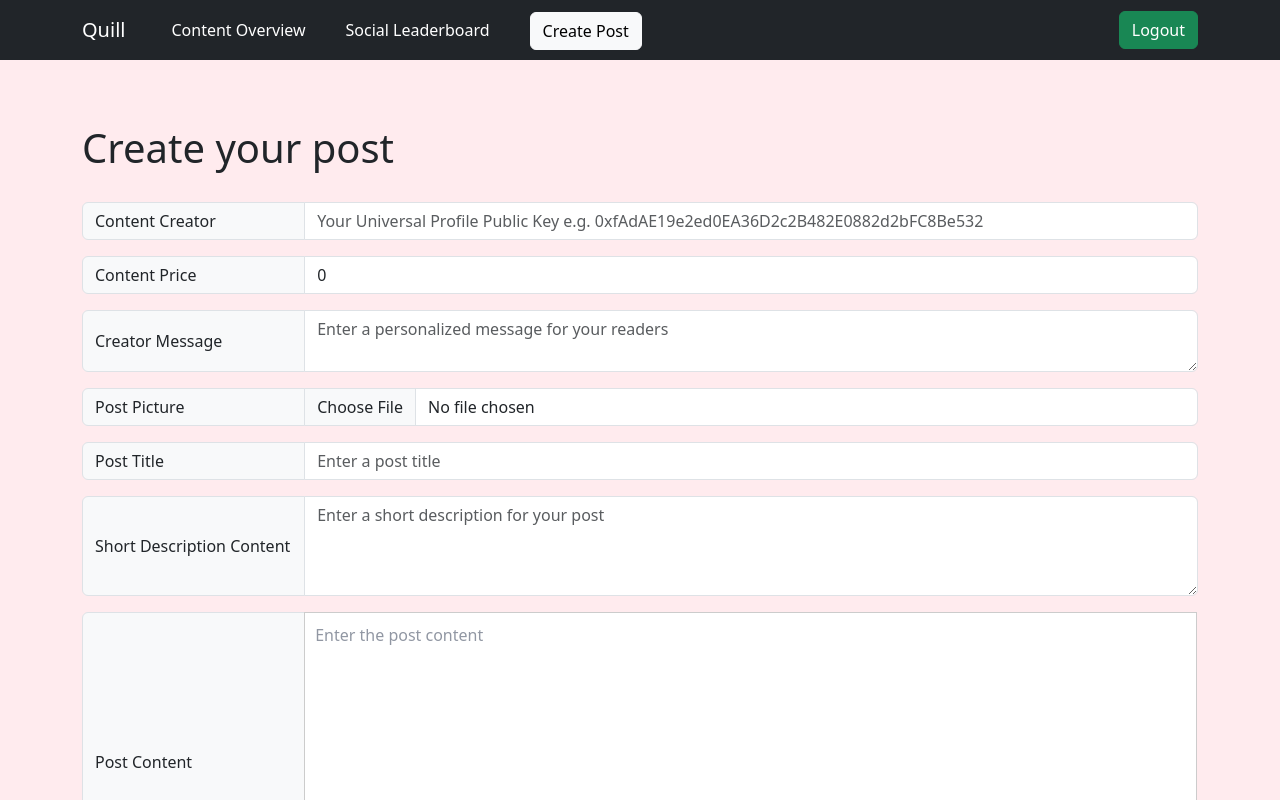
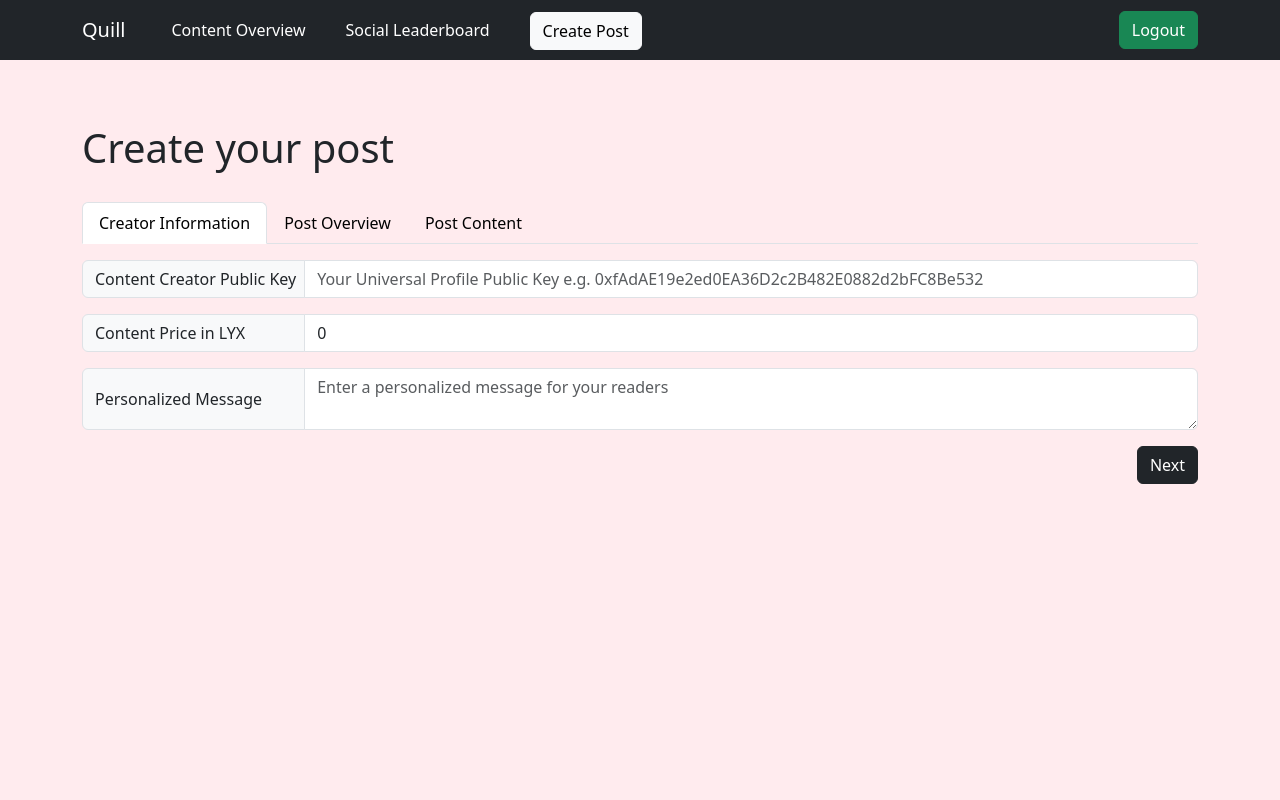
Before and after one commit to bitcargoCrew/Lukso_MicroPaymentApp, a Next.js app in the folder frontend/: page /createContentPage in a window 1280 px wide. Shown: the top 800 px of the page. Built offline with nearby package versions, Linux system fonts and the light colour scheme.

Commit message:
change post page

```diff
--- a/frontend/src/components/ContentList.module.css
+++ b/frontend/src/components/ContentList.module.css
@@ -8,6 +8,7 @@
   height: auto; /* Maintains the aspect ratio */
   display: block; /* Removes any extra space around the image */
   margin: 0 auto; /* Centers the image within the column */
+  overflow: hidden;
 }
 
 .customCol {
--- a/frontend/src/pages/createContentPage.module.css
+++ b/frontend/src/pages/createContentPage.module.css
@@ -15,6 +15,6 @@
   border: 1px solid #ccc;
   padding: 10px;
   min-height: 300px;
-  width: 80%;
+  width: 100%;
   background-color: #fff;
 }
--- a/frontend/src/pages/createContentPage.tsx
+++ b/frontend/src/pages/createContentPage.tsx
@@ -1,17 +1,23 @@
 import styles from "./createContentPage.module.css";
-import { Button, Form, InputGroup } from "react-bootstrap";
+import { Button, Form, InputGroup, Tab, Tabs } from "react-bootstrap";
 import React, { useEffect, useState } from "react";
 import RootLayout from "../app/layout";
 import { useRouter } from "next/router";
 import NavBar from "../components/NavBar";
 import ContentDataInterface from "@/components/ContentDataInterface";
 import config from "../../config";
-import { Editor, EditorState, convertToRaw, convertFromRaw } from "draft-js";
-import 'draft-js/dist/Draft.css';
+import { Editor, EditorState, convertToRaw } from "draft-js";
+import "draft-js/dist/Draft.css";
 
 const CreateContentPage: React.FC = () => {
   const router = useRouter();
   const [account, setAccount] = useState<string>("");
+  const [isClient, setIsClient] = useState(false);
+  const [activeTab, setActiveTab] = useState("creator"); // Track active tab
+
+  useEffect(() => {
+    setIsClient(true);
+  }, []);
 
   useEffect(() => {
     const accountQuery = router.query.account as string;
@@ -50,7 +56,11 @@ const CreateContentPage: React.FC = () => {
     }));
   };
 
-  const handleChange = (e: React.ChangeEvent<HTMLInputElement | HTMLTextAreaElement | HTMLSelectElement>) => {
+  const handleChange = (
+    e: React.ChangeEvent<
+      HTMLInputElement | HTMLTextAreaElement | HTMLSelectElement
+    >
+  ) => {
     const { name, value } = e.target;
     if (name === "contentTags") {
       setFormData((prevState) => ({
@@ -85,13 +95,25 @@ const CreateContentPage: React.FC = () => {
     formDataToSend.append("contentCreator", formData.contentCreator);
     formDataToSend.append("contentCosts", String(formData.contentCosts));
     formDataToSend.append("creatorMessage", formData.creatorMessage);
-    formDataToSend.append("contentShortDescription", formData.contentShortDescription);
-    formDataToSend.append("contentLongDescription", formData.contentLongDescription);
+    formDataToSend.append(
+      "contentShortDescription",
+      formData.contentShortDescription
+    );
+    formDataToSend.append(
+      "contentLongDescription",
+      formData.contentLongDescription
+    );
     formDataToSend.append("contentTags", formData.contentTags.join(","));
     formDataToSend.append("numberOfRead", String(formData.numberOfRead));
     formDataToSend.append("numberOfLikes", String(formData.numberOfLikes));
-    formDataToSend.append("numberOfComments", String(formData.numberOfComments));
-    formDataToSend.append("contentComments", formData.contentComments.join(","));
+    formDataToSend.append(
+      "numberOfComments",
+      String(formData.numberOfComments)
+    );
+    formDataToSend.append(
+      "contentComments",
+      formData.contentComments.join(",")
+    );
 
     if (formData.contentMedia) {
       formDataToSend.append("contentMedia", formData.contentMedia);
@@ -118,6 +140,10 @@ const CreateContentPage: React.FC = () => {
     }
   };
 
+  const handleTabChange = (tab: string) => {
+    setActiveTab(tab);
+  };
+
   return (
     <div>
       <NavBar account={account} />
@@ -125,8 +151,22 @@ const CreateContentPage: React.FC = () => {
         <div>
           <h1 className={styles.rowSpace}>Create your post</h1>
           <Form onSubmit={handleSubmit}>
+            {isClient && (
+              <Tabs
+                transition={false}
+                id="create-content-tabs"
+                className="mb-3"
+                activeKey={activeTab}
+                onSelect={(k) => handleTabChange(k as string)}
+              >
+                <Tab eventKey="creator" title={<span style={{ color: 'black' }}>Creator Information</span>}>
                   <InputGroup className="mb-3">
-              <InputGroup.Text id="basic-addon1" className={styles.inputGroupText}>Content Creator</InputGroup.Text>
+                    <InputGroup.Text
+                      id="basic-addon1"
+                      className={styles.inputGroupText}
+                    >
+                      Content Creator Public Key
+                    </InputGroup.Text>
                     <Form.Control
                       type="text"
                       name="contentCreator"
@@ -140,7 +180,12 @@ const CreateContentPage: React.FC = () => {
                   </InputGroup>
 
                   <InputGroup className="mb-3">
-              <InputGroup.Text id="basic-addon1" className={styles.inputGroupText}>Content Price</InputGroup.Text>
+                    <InputGroup.Text
+                      id="basic-addon1"
+                      className={styles.inputGroupText}
+                    >
+                      Content Price in LYX
+                    </InputGroup.Text>
                     <Form.Control
                       type="number"
                       name="contentCosts"
@@ -154,7 +199,12 @@ const CreateContentPage: React.FC = () => {
                   </InputGroup>
 
                   <InputGroup className="mb-3">
-              <InputGroup.Text id="basic-addon1" className={styles.inputGroupText}>Creator Message</InputGroup.Text>
+                    <InputGroup.Text
+                      id="basic-addon1"
+                      className={styles.inputGroupText}
+                    >
+                      Personalized Message
+                    </InputGroup.Text>
                     <Form.Control
                       as="textarea"
                       type="text"
@@ -167,9 +217,23 @@ const CreateContentPage: React.FC = () => {
                       required
                     />
                   </InputGroup>
-
+                  <div className="d-flex justify-content-end mb-3">
+                    <Button
+                      variant="dark"
+                      onClick={() => handleTabChange("overview")}
+                    >
+                      Next
+                    </Button>
+                  </div>
+                </Tab>
+                <Tab eventKey="overview" title={<span style={{ color: 'black' }}>Post Overview</span>}>
                   <InputGroup className="mb-3">
-              <InputGroup.Text id="basic-addon1" className={styles.inputGroupText}>Post Picture</InputGroup.Text>
+                    <InputGroup.Text
+                      id="basic-addon1"
+                      className={styles.inputGroupText}
+                    >
+                      Post Picture
+                    </InputGroup.Text>
                     <Form.Control
                       type="file"
                       name="contentMedia"
@@ -182,7 +246,12 @@ const CreateContentPage: React.FC = () => {
                   </InputGroup>
 
                   <InputGroup className="mb-3">
-              <InputGroup.Text id="basic-addon1" className={styles.inputGroupText}>Post Title</InputGroup.Text>
+                    <InputGroup.Text
+                      id="basic-addon1"
+                      className={styles.inputGroupText}
+                    >
+                      Post Title
+                    </InputGroup.Text>
                     <Form.Control
                       type="text"
                       name="contentTitle"
@@ -196,7 +265,12 @@ const CreateContentPage: React.FC = () => {
                   </InputGroup>
 
                   <InputGroup className="mb-3">
-              <InputGroup.Text id="basic-addon1" className={styles.inputGroupTextShort}>Short Description Content</InputGroup.Text>
+                    <InputGroup.Text
+                      id="basic-addon1"
+                      className={styles.inputGroupTextShort}
+                    >
+                      Post Description
+                    </InputGroup.Text>
                     <Form.Control
                       as="textarea"
                       type="text"
@@ -209,20 +283,13 @@ const CreateContentPage: React.FC = () => {
                       required
                     />
                   </InputGroup>
-
                   <InputGroup className="mb-3">
-              <InputGroup.Text id="basic-addon1" className={styles.inputGroupText}>Post Content</InputGroup.Text>
-              <div className={styles.draftEditorWrapper}>
-                <Editor
-                  editorState={editorState}
-                  onChange={handleEditorChange}
-                  placeholder="Enter the post content"
-                />
-              </div>
-            </InputGroup>
-
-            <InputGroup className="mb-3">
-              <InputGroup.Text id="basic-addon1" className={styles.inputGroupText}>Post Tags</InputGroup.Text>
+                    <InputGroup.Text
+                      id="basic-addon1"
+                      className={styles.inputGroupText}
+                    >
+                      Post Tags
+                    </InputGroup.Text>
                     <Form.Control
                       type="text"
                       name="contentTags"
@@ -234,10 +301,45 @@ const CreateContentPage: React.FC = () => {
                       required
                     />
                   </InputGroup>
-
+                  <div className="d-flex justify-content-between mb-3">
+                    <Button
+                      variant="dark"
+                      onClick={() => handleTabChange("creator")}
+                    >
+                      Back
+                    </Button>
+                    <Button
+                      variant="dark"
+                      onClick={() => handleTabChange("post")}
+                    >
+                      Next
+                    </Button>
+                  </div>
+                </Tab>
+                <Tab eventKey="post" title={<span style={{ color: 'black' }}>Post Content</span>}>
+                  <InputGroup className="mb-3">
+                    <div className={styles.draftEditorWrapper}>
+                      <Editor
+                        editorState={editorState}
+                        onChange={handleEditorChange}
+                        placeholder="Enter the post content"
+                      />
+                    </div>
+                  </InputGroup>
+                  <div className="d-flex justify-content-between mb-3">
+                    <Button
+                      variant="dark"
+                      onClick={() => handleTabChange("overview")}
+                    >
+                      Back
+                    </Button>
                     <Button variant="dark" type="submit">
                       Submit
                     </Button>
+                  </div>
+                </Tab>
+              </Tabs>
+            )}
           </Form>
         </div>
       </RootLayout>
```
Lines whose indentation alone changed are shown as unchanged.
